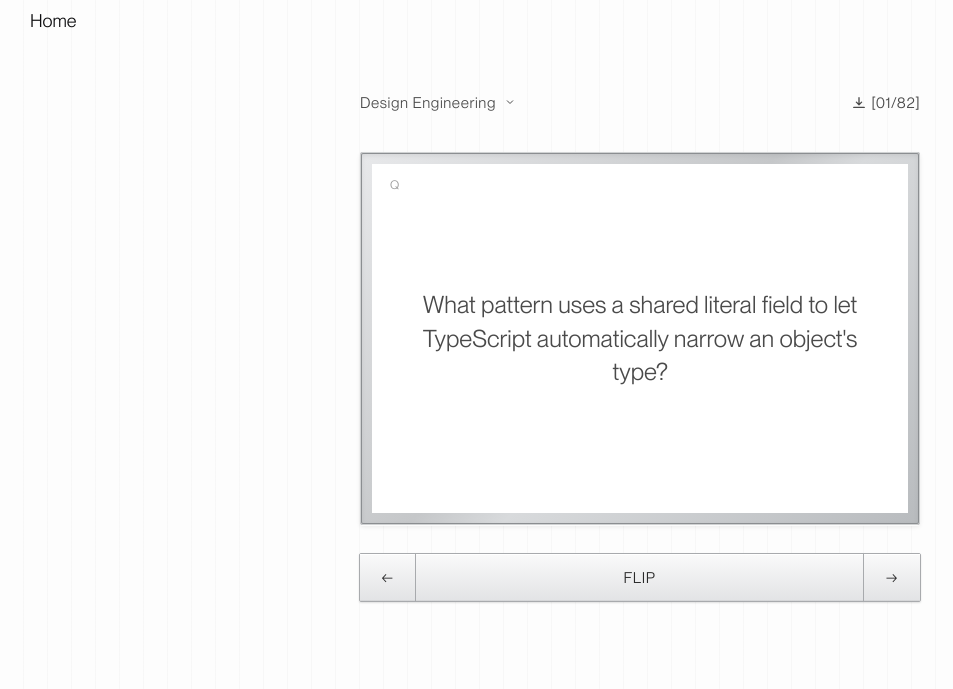
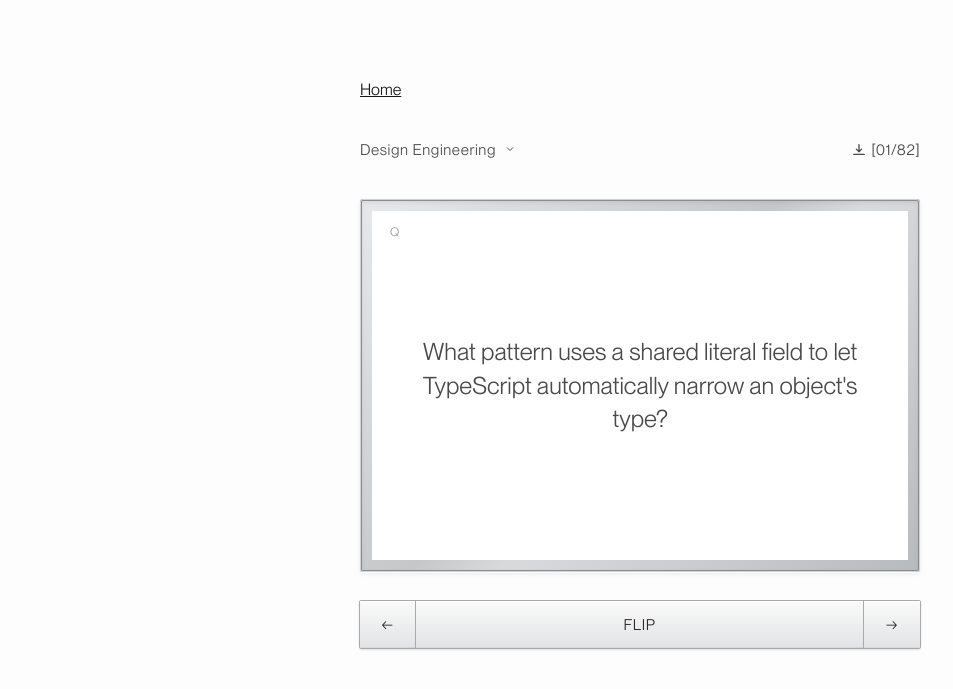
Before and after one commit to pxsswordprotected/personalsite, a Jekyll site: the page built from docs/flashcards.html, in a window 1280 px wide. Shown: the top 689 px of the page, without its empty margins (0-953 px from the left). Built offline with Jekyll 4.4.1, drawn with Linux system fonts in a browser that asks for light colours.

Commit message:
change bg and home positioning

```diff
--- a/docs/_layouts/flashcards.html
+++ b/docs/_layouts/flashcards.html
@@ -26,40 +26,14 @@
     }
     html, body { margin: 0; }
     body {
-      background:
-        repeating-linear-gradient(
-          90deg,
-          transparent 0,
-          transparent 23px,
-          rgba(0, 0, 0, 0.022) 23px,
-          rgba(0, 0, 0, 0.022) 24px
-        ),
-        #fdfdfd;
+      background: #fdfdfd;
       font-family: "PPNeueMontreal-Book", system-ui, -apple-system, "Segoe UI", Roboto, Arial, sans-serif;
       color: #0d0d0f;
       min-height: 100vh;
     }
-    .top-home {
-      font-family: inherit;
-      position: absolute;
-      top: 5px;
-      left: 20px;
-      text-decoration: none;
-      font-size: 2vh;
-      color: #0d0d0f;
-      padding: 5px 10px;
-      z-index: 100;
-      user-select: none;
-      -webkit-user-select: none;
-    }
-    .top-home:hover { color: #00f; text-decoration: underline; }
-    @media (max-width: 720px) {
-      .top-home { font-size: 12px; padding: 4px 8px; }
-    }
   </style>
 </head>
 <body>
-  <a href="/" class="top-home">Home</a>
   {{ content }}
   <div id="flashcards-root"></div>
   <script type="module" src="/assets/flashcards/bundle.js"></script>
--- a/flashcards-app/src/App.jsx
+++ b/flashcards-app/src/App.jsx
@@ -128,6 +128,7 @@ export default function App({ manifestUrl }) {
 
   return (
     <div className="fc-app">
+      <a href="/" className="fc-home">Home</a>
       <div className="fc-toolbar">
         <div className="fc-deck">
           <select
```
Also changed, not shown: flashcards-app/src/styles.css (+18 -0 lines), docs/assets/flashcards/bundle.css, docs/assets/flashcards/bundle.js.
